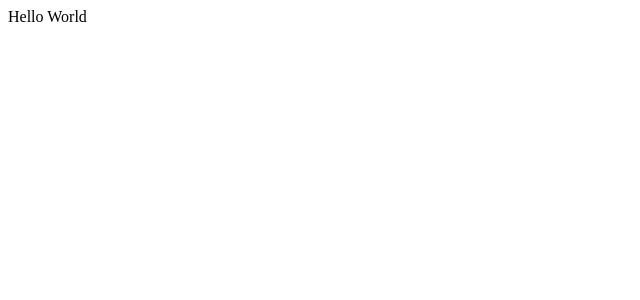
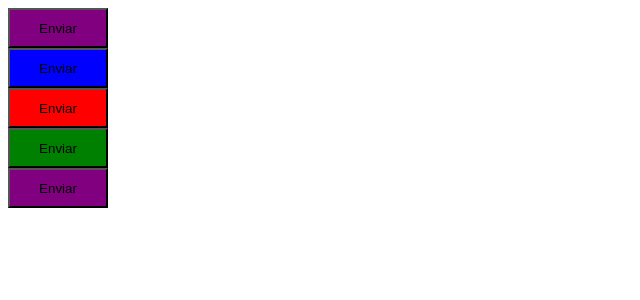
Before and after one commit to CaioEliws/ignite-timer, a React (Vite) app: page / in a window 1280 px wide. Shown: the top 300 px of the page, without its empty margins (0-640 px from the left). Built offline with nearby package versions, Linux system fonts and the light colour scheme.

Commit message:
learning props with styled components

```diff
--- a/package.json
+++ b/package.json
@@ -11,11 +11,13 @@
   },
   "dependencies": {
     "react": "^18.2.0",
-    "react-dom": "^18.2.0"
+    "react-dom": "^18.2.0",
+    "styled-components": "^6.1.8"
   },
   "devDependencies": {
     "@types/react": "^18.2.66",
     "@types/react-dom": "^18.2.22",
+    "@types/styled-components": "^5.1.34",
     "@typescript-eslint/eslint-plugin": "^7.2.0",
     "@typescript-eslint/parser": "^7.2.0",
     "@vitejs/plugin-react": "^4.2.1",
--- a/src/App.tsx
+++ b/src/App.tsx
@@ -1,6 +1,13 @@
+import { Button } from "./components/Button";
+
 export function App() {
-
   return (
-    <div>Hello World</div>
+    <>
+      <Button variant="primary" />
+      <Button variant="secondary" />
+      <Button  variant="danger" />
+      <Button variant="sucess" />
+      <Button />
+    </>
   )
 }
--- /dev/null
+++ b/src/components/Button.styles.ts
@@ -0,0 +1,26 @@
+import styled, { css } from "styled-components";
+
+export type ButtonVariant = 'primary' | 'secondary' | 'danger' | 'sucess';
+
+interface ButtonContainerProps {
+    variant: ButtonVariant;
+}
+
+const buttonVariants = {
+    primary: 'purple',
+    secondary: 'blue',
+    danger: 'red',
+    sucess: 'green'
+};
+
+export const ButtonContainer = styled.button<ButtonContainerProps>`
+    width: 100px;
+    height: 40px;
+    cursor: pointer;
+
+    ${props => {
+        return css`
+            background-color: ${buttonVariants[props.variant]}
+        `
+    }}
+`;
--- /dev/null
+++ b/src/components/Button.tsx
@@ -0,0 +1,13 @@
+import { ButtonContainer, ButtonVariant } from "./Button.styles";
+
+interface ButtonProps {
+    variant?: ButtonVariant;
+}
+
+export function Button({ variant = 'primary' }: ButtonProps) {
+    return (
+        <div>
+            <ButtonContainer variant={variant}>Enviar</ButtonContainer>
+        </div>
+    );
+}
```
Also changed, not shown: 1 other file (tests, documents, lock files or other folders).
